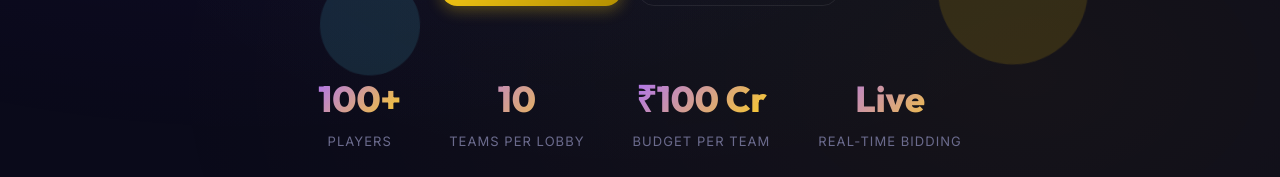
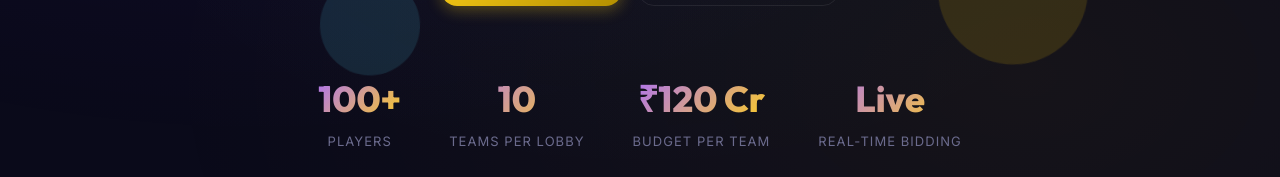
Before and after one commit to bhaveshsharmaaa/ipl-auction, a React (Vite) app in the folder client/: page / in a window 1280 px wide. Shown: the part 563-740 px from the top of the page. Built offline with nearby package versions, Linux system fonts and the light colour scheme.

Commit message:
saved changes

```diff
--- a/client/src/pages/Landing.jsx
+++ b/client/src/pages/Landing.jsx
@@ -42,7 +42,7 @@ export default function Landing() {
             <div className="stat-label">Teams per Lobby</div>
           </div>
           <div className="hero-stat">
-            <div className="stat-value">₹100 Cr</div>
+            <div className="stat-value">₹120 Cr</div>
             <div className="stat-label">Budget per Team</div>
           </div>
           <div className="hero-stat">
```
